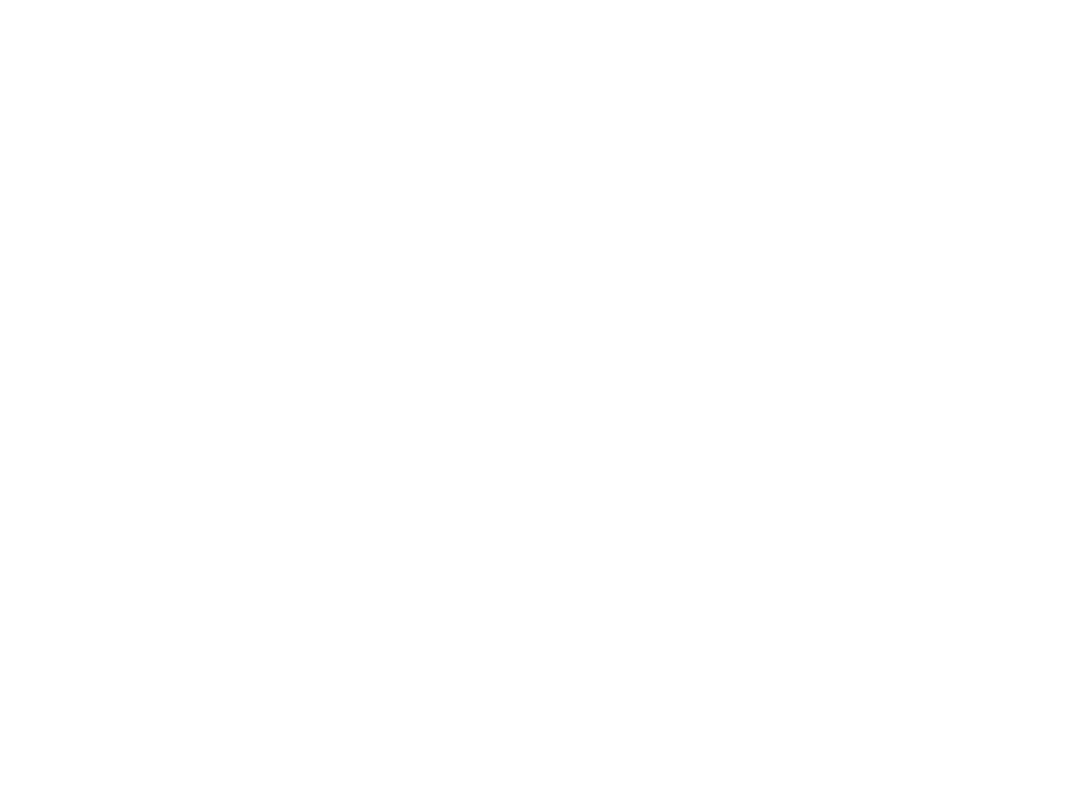
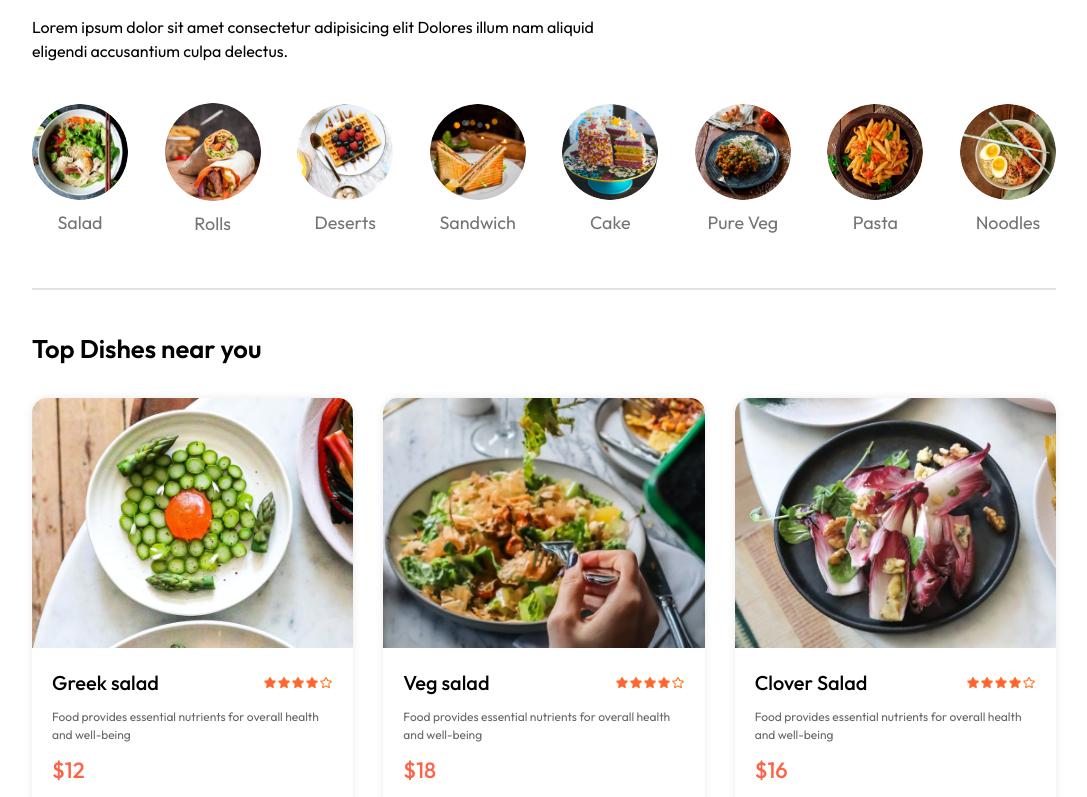
Before and after one commit to SettipalliLikhitha/Food-Delivery, a React (Vite) app: page / in a window 1280 px wide. Shown: the part 632-1429 px from the top of the page, without its empty margins (96-1183 px from the left). Before the commit the page ends 800 px from the top, so only its background shows below. Built offline with nearby package versions, Linux system fonts and the light colour scheme.

Commit message:
Add food display cards

```diff
--- a/src/components/ExploreMenu/ExploreMenu.css
+++ b/src/components/ExploreMenu/ExploreMenu.css
@@ -7,6 +7,7 @@
 .explore-menu h1{
     color: #262626;
     font-weight: 500;
+    font-size: max(2.4vw,20px);
 }
 
 .explore-menu-text{
@@ -27,3 +28,32 @@
 .explore-menu-list::-webkit-scrollbar{
     display: none;
 }
+.exp-menu-list-item{
+    text-align: center;
+}
+
+.exp-menu-list-item img{
+    width:7.5vw ;
+    min-width: 80px;
+    border-radius: 50%;
+    cursor: pointer;
+    transition: 0.2s;
+}
+
+
+.exp-menu-list-item p{
+    margin-top: 10px;
+    color: #747474;
+    font-size: max(1.4vw, 16px);
+    cursor: pointer;
+}
+.explore-menu hr{
+    margin: 10px 0px;
+    height: 2px;
+    background-color: #e2e2e2;
+    border: none;
+}
+.exp-menu-list-item .active{
+    border: 4px solid tomato;
+    padding: 2px;
+}
--- a/src/components/ExploreMenu/ExploreMenu.jsx
+++ b/src/components/ExploreMenu/ExploreMenu.jsx
@@ -1,22 +1,25 @@
 import React from 'react'
 import './ExploreMenu.css'
 import { menu_list } from '../../assets/assets'
-const ExploreMenu = () => {
+
+const ExploreMenu = ({category, setCategory}) => {
   return (
     <div className='explore-menu' id='explore-menu'>
       <h1>Explore our menu</h1>
-      <p className="explore-menu-text">Lorem ipsum dolor sit amet consectetur adipisicing elit. Ad eaque debitis placeat delectus earum natus eveniet suscipit voluptatum commodi. Dolores illum nam aliquid eligendi accusantium culpa delectus accusamus asperiores reiciendis.
-      Libero corporis incidunt labore, facere harum itaque nulla voluptatem laboriosam odio recusandae id delectus rem! Error non dolorum iure, ipsa nisi consectetur debitis atque animi laboriosam, explicabo aut vel quasi?</p>
+      <p className="explore-menu-text">Lorem ipsum dolor sit amet consectetur adipisicing elit
+        Dolores illum nam aliquid eligendi accusantium culpa delectus.</p>
     <div className="explore-menu-list">
         {menu_list.map((item, index) =>{
             return(
-                <div key = {index} className="exp-menu-list-item">
-                    <img src={item.menu_image} alt=''/>
+                <div onClick={()=>setCategory(prev =>prev === item.menu_name? "All":item.menu_name)} key = {index} className="exp-menu-list-item">
+                    <img className={category===item.menu_name ? "active": ""} src={item.menu_image} alt=''/>
                     <p>{item.menu_name}</p>
                 </div>
             )
         })}
     </div>
+    <hr />
+
     </div>
   )
 }
--- /dev/null
+++ b/src/components/FoodDisplay/FoodDisplay.css
@@ -0,0 +1,17 @@
+.food-display{
+    margin-top: 30px;
+}
+
+.food-display h2{
+    font-size: max(2vw, 24px);
+    font-weight: 600;
+}
+
+.food-display-list{
+    display: grid ;
+    grid-template-columns: repeat(auto-fill, minmax(240px, 1fr));
+    margin-top: 30px;
+    gap: 30px;
+    row-gap: 50px;
+
+}
--- /dev/null
+++ b/src/components/FoodDisplay/FoodDisplay.jsx
@@ -0,0 +1,20 @@
+import React, {useContext, useState} from 'react'
+import './FoodDisplay.css'
+import { StoreContext } from '../../context/StoreContext'
+import FoodItem from '../FoodItem/FoodItem'
+
+const FoodDisplay = (category) => {
+    const {food_list} = useContext(StoreContext)
+  return (
+    <div className='food-display' id='food-display'>
+        <h2>Top Dishes near you</h2>
+        <div className='food-display-list'>
+            {food_list.map((item, index) =>{
+                return <FoodItem key ={index} id={item._id} name = {item.name} description= {item.description} price = {item.price} image={item.image}/>
+            })}
+        </div>
+    </div>
+  )
+}
+
+export default FoodDisplay
--- /dev/null
+++ b/src/components/FoodItem/FoodItem.css
@@ -0,0 +1,44 @@
+.food-item{
+    width: 100%;
+    margin: auto;
+    border-radius: 15px;
+    box-shadow: 0px 0px 10px #00000015;
+    transition: 0.3s;
+    animation: fadeIn 1s;
+}
+.food-item-image{
+    width: 100%;
+    border-radius: 15px 15px 0px 0px;
+}
+
+.food-item-info{
+    padding: 20px;
+}
+
+.food-item-name-rating{
+    display: flex;
+    justify-content: space-between;
+    align-items: center;
+    margin-bottom: 10px;
+}
+
+.food-item-name-rating p{
+    font-size: 20px;
+    font-weight: 500;
+}
+
+.food-item-name-rating img{
+    width: 70px;
+}
+
+.food-item-desc{
+    color:#676767;
+    font-size: 12px;
+}
+
+.food-item-price{
+    color: tomato;
+    font-size: 22px;
+    font-weight: 500;
+    margin: 10px 0px;
+}
--- /dev/null
+++ b/src/components/FoodItem/FoodItem.jsx
@@ -0,0 +1,26 @@
+import React, { useState } from 'react'
+import './FoodItem.css'
+import { assets } from '../../assets/assets'
+
+const FoodItem = ({id, name, price, description, image}) => {
+ const [itemCount, setItemCount] = useState(0)
+  return (
+    <div className='food-item'>
+        <div className="food-item-img-container">
+            <img className='food-item-image' src={image} alt= ""/>
+
+        </div>
+        <div className="food-item-info">
+            <div className="food-item-name-rating">
+                <p>{name}</p>
+                <img src={assets.rating_starts}/>
+            </div>
+            <p className="food-item-desc">{description}</p>
+            <p className="food-item-price">${price}</p>
+        </div>
+
+    </div>
+  )
+}
+
+export default FoodItem
--- a/src/components/Header/Header.css
+++ b/src/components/Header/Header.css
@@ -1,5 +1,6 @@
 .header{
     height: 34vw;
+
     margin: 30px auto;
     background: url('/header_img.png') no-repeat;
     background-size: contain;
@@ -13,6 +14,7 @@
     align-items: start;
     gap:1.5vw;
     max-width: 50%;
+    margin:auto;
     bottom: 10%;
     left: 6vw;
     animation: fadeIn 3s;
@@ -20,13 +22,13 @@
 
 .header-content h1{
     color: white;
-    font-weight: bold;
-    font-size: max(4.5vw, 22px);
+    font-weight: 700;
+    font-size: clamp(32px, 4vw, 56px);
 }
 
 .header-content p{
     color: white;
-    font-size:1vw ;
+    font-size:12px ;
 }
 
 .header-content button{
--- a/src/components/Header/Header.jsx
+++ b/src/components/Header/Header.jsx
@@ -1,18 +1,17 @@
 import React from 'react'
 import './Header.css'
-import ExploreMenu from '../ExploreMenu/ExploreMenu'
 const Header = () => {
   return (
     <div className='header'>
        <div className="header-content">
-        <h1>Order your food here</h1>
-        <p>Lorem ipsum dolor sit amet consectetur adipisicing elit. Aut, quam ab quibusdam consectetur ipsa animi esse facere voluptatem! Amet asperiores voluptates, impedit rem blanditiis cum nisi quod quia totam esse!
-        Ipsa dolorum inventore delectus eveniet harum maxime vero explicabo laboriosam. Natus provident totam perferendis dicta recusandae iusto ipsam quos consequuntur nulla excepturi. Incidunt explicabo commodi, suscipit fugit blanditiis saepe earum?
-        Distinctio aut nesciunt necessitatibus  reiciendis minus maiores voluptates doloremque nisi, dicta exercitationem. Dolor quidem, corporis vitae temporibus perspiciatis minima adipisci ex beatae nostrum fuga alias.
+        <h1>Cravings Deserve Better!</h1>
+        <p>
+          From comfort food to your next obsession,
+          discover delicious dishes from local favorites and have them delivered fresh to your doorstep.
         </p>
         <button>View Menu</button>
        </div>
-        {/* <ExploreMenu/> */}
+
 
     </div>
 
--- /dev/null
+++ b/src/context/StoreContext.jsx
@@ -0,0 +1,16 @@
+import { createContext } from "react";
+import { food_list } from "../assets/assets";
+export const StoreContext = createContext(null);
+
+const StoreContextProvider = (props) =>{
+    const contextValue = {
+        food_list
+    }
+    return(
+        <StoreContext.Provider value={contextValue}>
+            {props.children}
+        </StoreContext.Provider>
+    )
+}
+
+export default StoreContextProvider
--- a/src/index.css
+++ b/src/index.css
@@ -5,7 +5,7 @@
  padding: 0;
  margin: 0;
  box-sizing: border-box;
- font-family: 'Times New Roman', Times, serif;
+ font-family: 'Outfit', sans-serif;
 }
 
 body{
--- a/src/main.jsx
+++ b/src/main.jsx
@@ -3,9 +3,12 @@
 import './index.css'
 import App from './App.jsx'
 import {BrowserRouter} from 'react-router-dom'
+import StoreContextProvider from './context/StoreContext.jsx'
 ReactDOM.createRoot(document.getElementById('root')).render(
   <BrowserRouter>
-  <App />
+  <StoreContextProvider>
+    <App />
+  </StoreContextProvider>
    </BrowserRouter>
 
 )
--- a/src/pages/Home/Home.jsx
+++ b/src/pages/Home/Home.jsx
@@ -1,11 +1,18 @@
-import React from 'react'
+import React, {useState} from 'react'
 import './Home.css'
 import Header from '../../components/Header/Header'
+import ExploreMenu from '../../components/ExploreMenu/ExploreMenu'
+import FoodDisplay from '../../components/FoodDisplay/FoodDisplay'
 
 const Home = () => {
+  const [category, setCategory] = useState("All");
+
   return (
     <div>
       <Header/>
+      <ExploreMenu category ={category} setCategory = {setCategory}/>
+      <FoodDisplay category = {category}/>
+
     </div>
   )
 }
```
